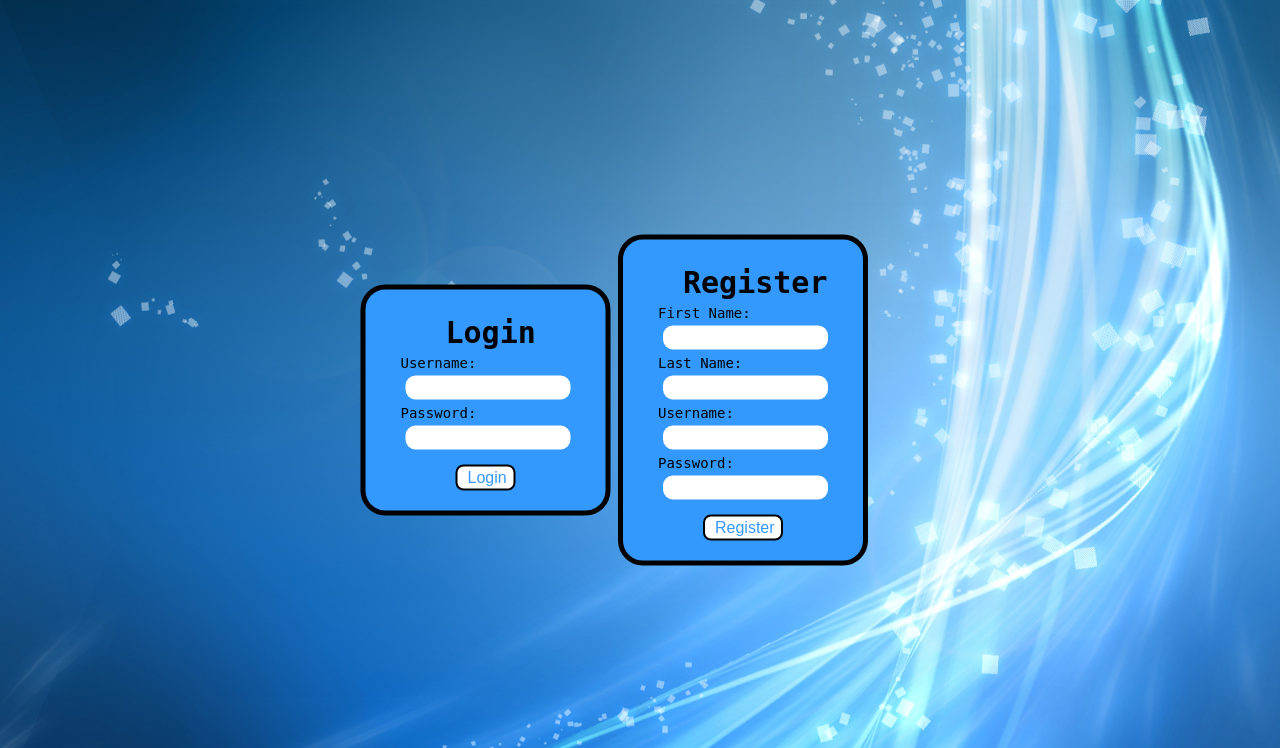
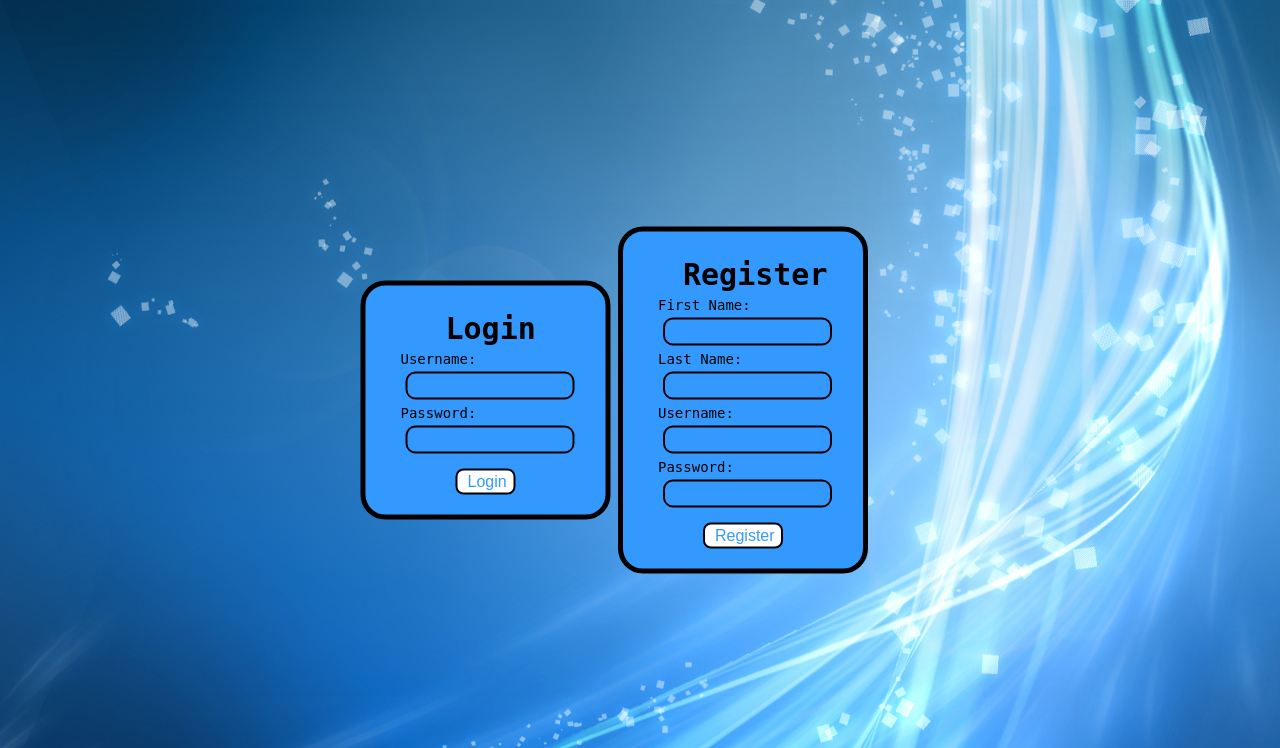
Before and after one commit to profesionalsdevs/Login_HTML5_PHP, a PHP site: page / in a window 1280 px wide. Shown: the top 748 px of the page. Run offline with PHP 8.4, Linux system fonts and the light colour scheme.

Commit message:
minor changes

```diff
--- a/css/custom.css
+++ b/css/custom.css
@@ -35,11 +35,17 @@ form#login_form {
 }
 
 .txtbox {
+    background: none;
     margin: 5px;
     padding: 5px;
-    border: 2px;
+    border: 2px solid black;
     border-radius: 10px;
     font-size: 12px;
+    color: white;
+}
+
+.txtbox:hover {
+    border: 2px solid white;
 }
 
 button[name="login_data"] {
```
